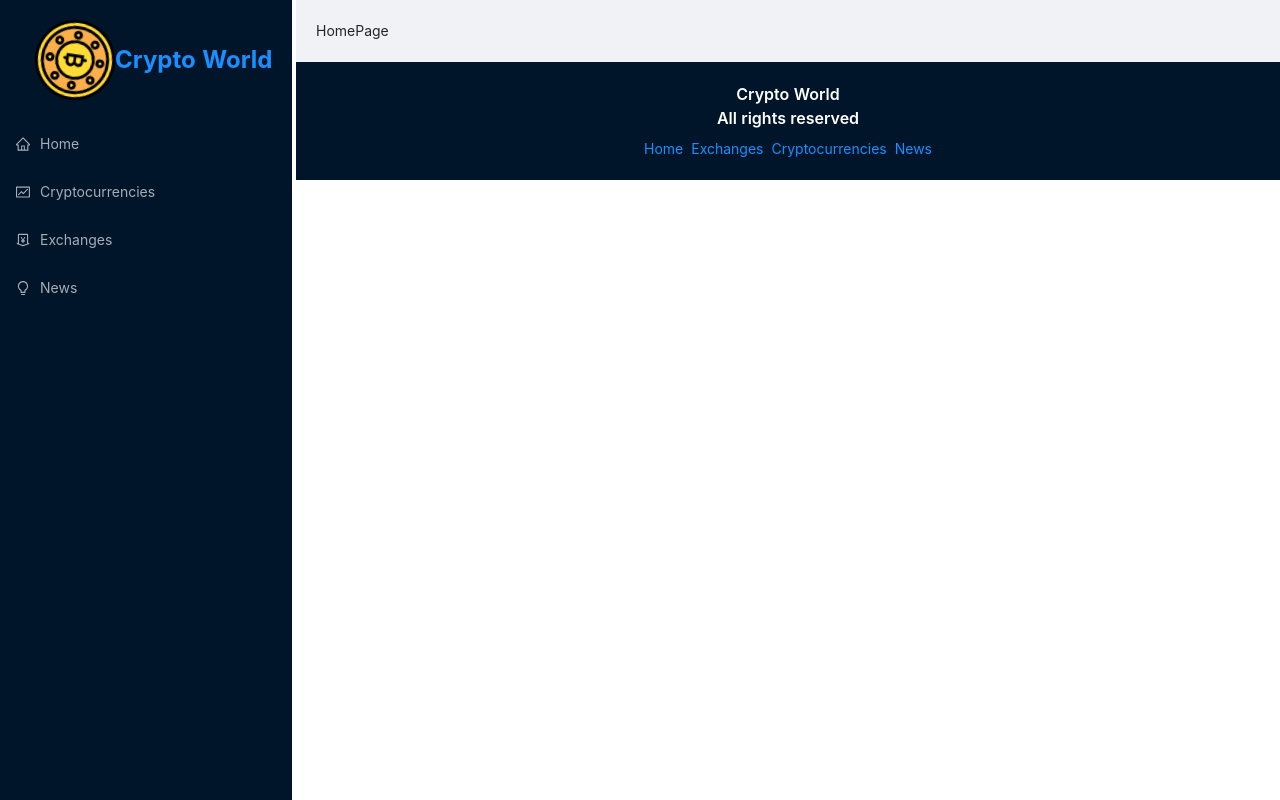
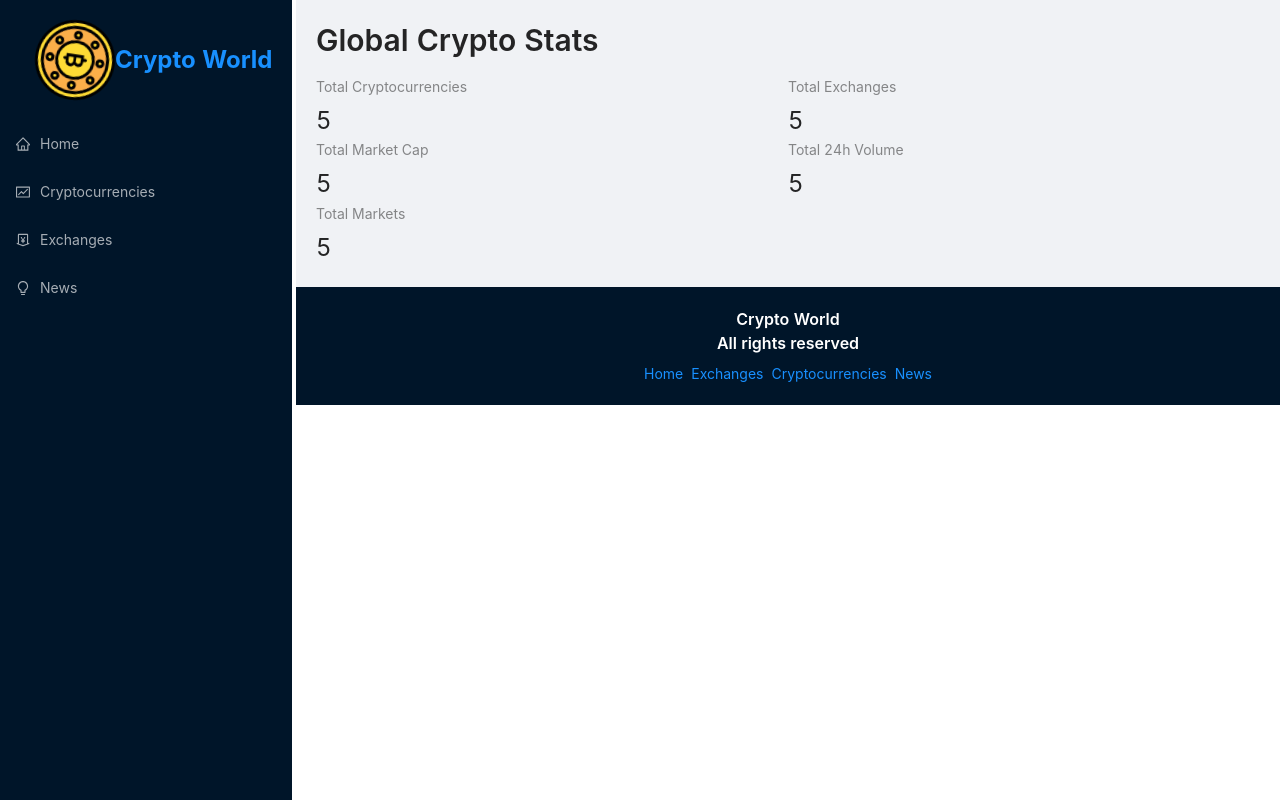
Before and after one commit to flencrypto/crypto_world_website, a React (Vite) app: page / in a window 1280 px wide. Built offline with nearby package versions, Linux system fonts and the light colour scheme.

Commit message:
Add content to the homepage. Add services folder with crypto API inside

```diff
--- a/src/App.jsx
+++ b/src/App.jsx
@@ -56,6 +56,7 @@
                 <Link to='/news'>News</Link>
               </Space>
             </div>
+
           </div>
         </div>
       </>
--- a/src/components/Homepage.jsx
+++ b/src/components/Homepage.jsx
@@ -1,8 +1,26 @@
 import React from "react";
+import millify from 'millify'
+import { Typography, Row, Col, Statistic } from "antd";
+import { Link } from "react-router-dom";
+
+const {Title} = Typography
+
 
 const Homepage = () => {
   return (
-      <div>HomePage</div>
+      <>
+      <Title level={2} className="heading">
+        Global Crypto Stats
+      </Title>
+      <Row>
+        <Col span={12}><Statistic title="Total Cryptocurrencies" value="5"/></Col>
+        <Col span={12}><Statistic title="Total Exchanges" value="5"/></Col>
+        <Col span={12}><Statistic title="Total Market Cap" value="5"/></Col>
+        <Col span={12}><Statistic title="Total 24h Volume" value="5"/></Col>
+        <Col span={12}><Statistic title="Total Markets" value="5"/></Col>
+      </Row>
+
+      </>
   );
 };
 
```
Also changed, not shown: src/services/cryptoApi.js (added, +10 -0 lines).
